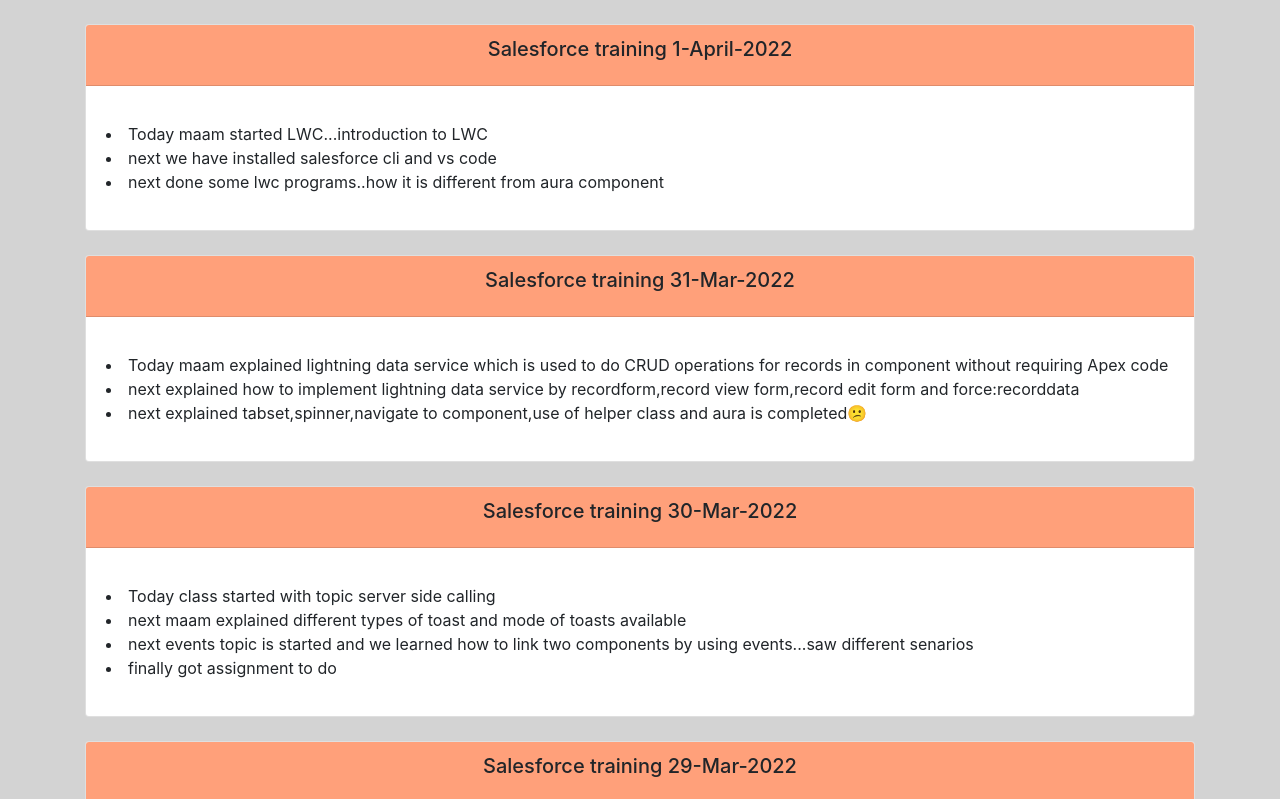
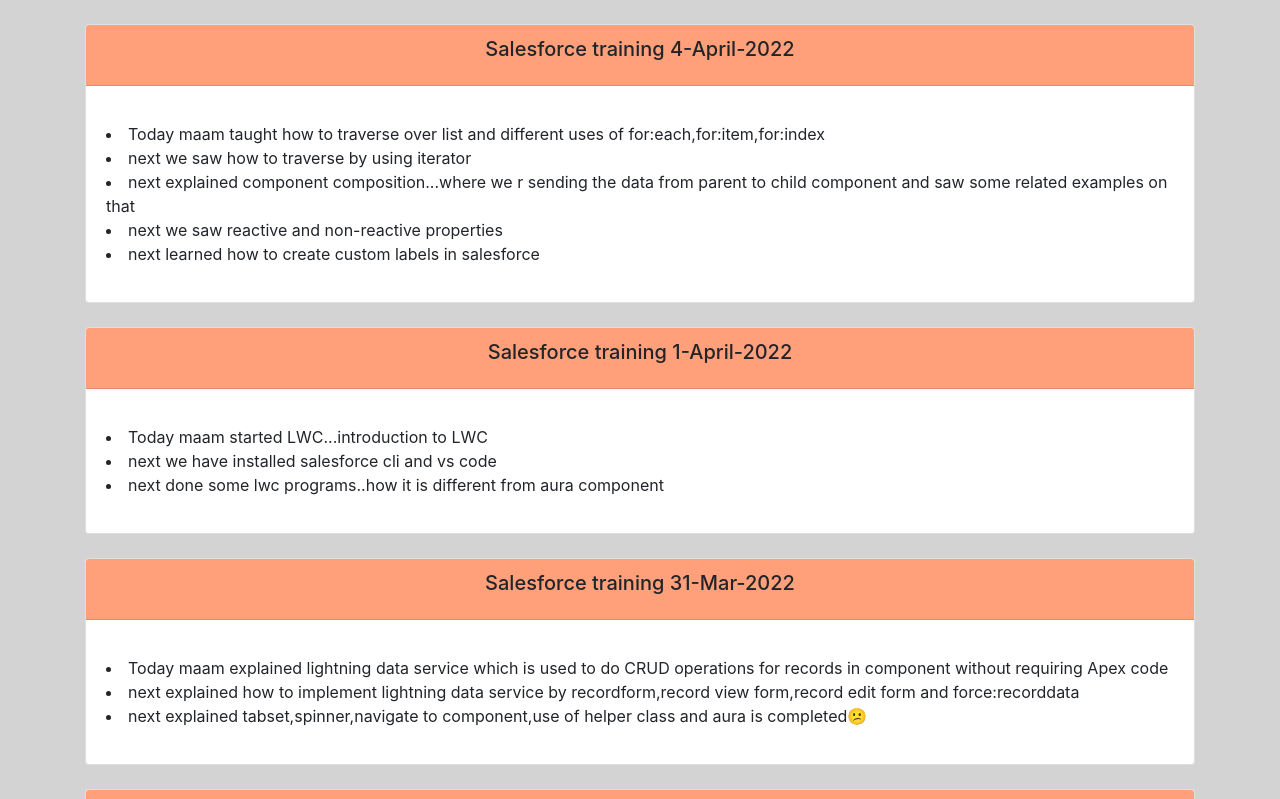
Before and after one commit to konderubhavani/konderubhavani.github.io, a plain HTML site: page journal.html in a window 1280 px wide. Shown: the top 799 px of the page. Drawn offline with nearby package versions, Linux system fonts and the light colour scheme.

Commit message:
Update journal.html

```diff
--- a/journal.html
+++ b/journal.html
@@ -21,6 +21,25 @@
 
 <body>
 <div class="container">
+
+<br>
+<div class="card" style="width: 30ran;">
+<div class="card-header text-center">
+    <h5 class="card-title">Salesforce training 4-April-2022</h5>
+</div>
+
+<div class="card-body">
+	<p class="card-text">
+		<li>Today maam taught how to traverse over list and different uses of  for:each,for:item,for:index</li>
+		<li>next we saw how to traverse by using iterator</li>
+		<li>next explained component composition...where we r sending the data from parent to child component and saw some related examples on that</li>
+		<li>next we saw reactive and non-reactive properties</li>
+		<li>next learned how to create custom labels in salesforce</li>
+
+	</p>
+</div>
+</div>
+
 
 <br>
 <div class="card" style="width: 30ran;">
```
